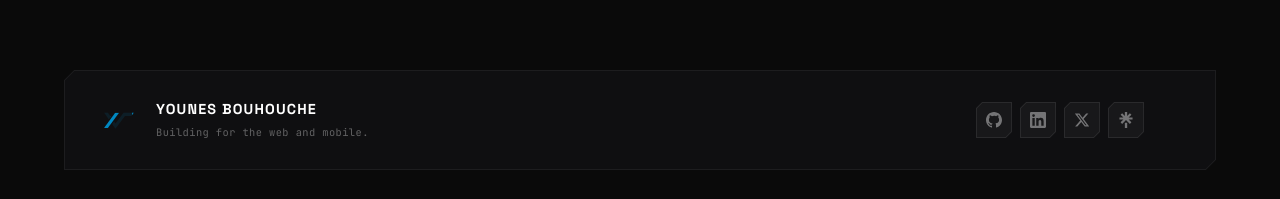
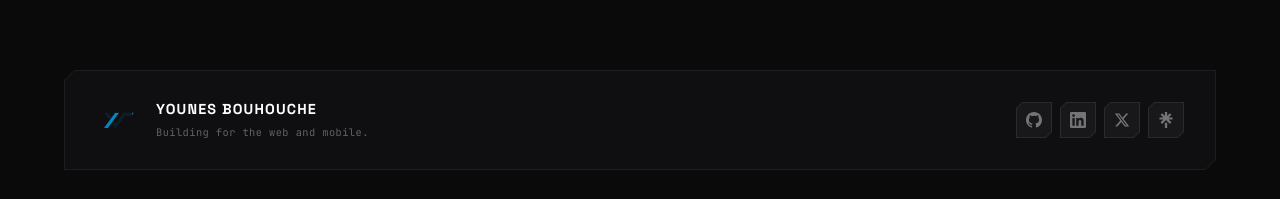
Before and after one commit to YounesBouhouche/my-portfolio, a React (Vite) app: page /contact in a window 1280 px wide. Shown: the part 812-1011 px from the top of the page. Built offline with nearby package versions, Linux system fonts and the light colour scheme; no server answers.

Commit message:
fix: Fix footer items spacing

```diff
--- a/src/components/layout/Footer.css
+++ b/src/components/layout/Footer.css
@@ -22,10 +22,9 @@
 
 @media (min-width: 768px) {
   .footer-panel {
-    grid-template-columns: 1.4fr 1fr auto;
+    grid-template-columns: 1.4fr auto;
     align-items: center;
     padding: 1.75rem 2rem;
-    gap: 2.5rem;
   }
 }
 
```
